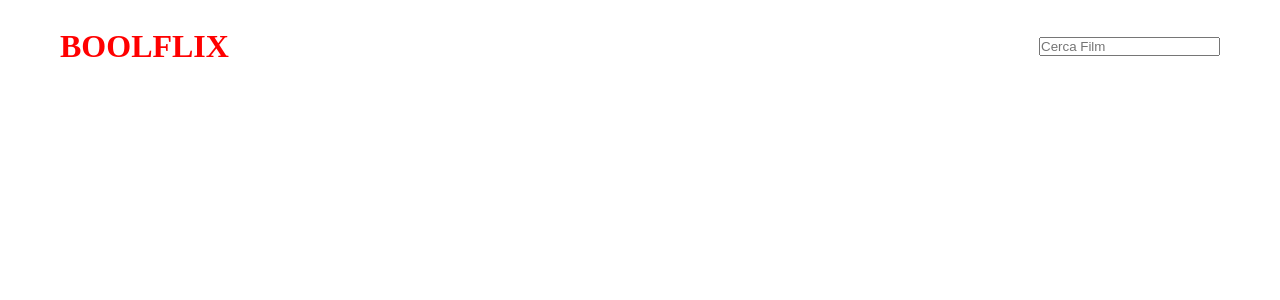
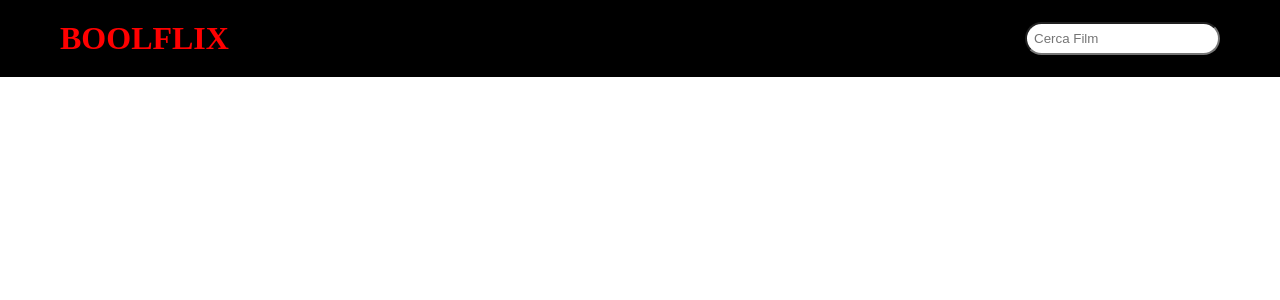
Before and after one commit to Jero1304/vite-boolflix, a Vue app: page / in a window 1280 px wide. Shown: the top 300 px of the page. Built offline with nearby package versions, Linux system fonts and the light colour scheme.

Commit message:
ADD style header

```diff
--- a/index.html
+++ b/index.html
@@ -5,7 +5,7 @@
     <meta name="viewport" content="width=device-width, initial-scale=1.0" />
     <title>Boolflix</title>
   </head>
-  <body>
+  <body style="margin: 0;">
     <div id="app"></div>
     <script type="module" src="/src/main.js"></script>
   </body>
--- a/src/components/Card.vue
+++ b/src/components/Card.vue
@@ -11,6 +11,7 @@
                 <h3>{{ item.title }}</h3>
                 <h4>{{ item.originalTitle }}</h4>
             </div>
+            <p>Trama: {{ item.overview }}</p>
 
             <!-- lingua -->
             <p>
@@ -66,6 +67,7 @@ export default{
                     vote: item.vote_average,
                     isMovie: isMovie,
                     poster: item.poster_path,
+                    overview: item.overview,
                 }
             })
         },
--- a/src/components/Header.vue
+++ b/src/components/Header.vue
@@ -33,6 +33,8 @@ export default{
 
 <style lang="scss" scoped>
 @use '../style/general.scss';
+.bg-header{
+    background-color: black;
     .header{
         display: flex;
         flex-direction: row;
@@ -42,6 +44,14 @@ export default{
         .logo{
             color: red;
         }
+        .search-bar{
+
+            input{
+                padding: 7px;
+                border-radius: 20px;
+            }
+        }
     }
+}
 
 </style>
```
